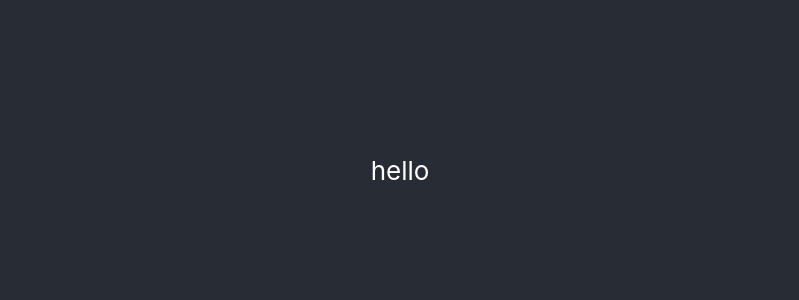
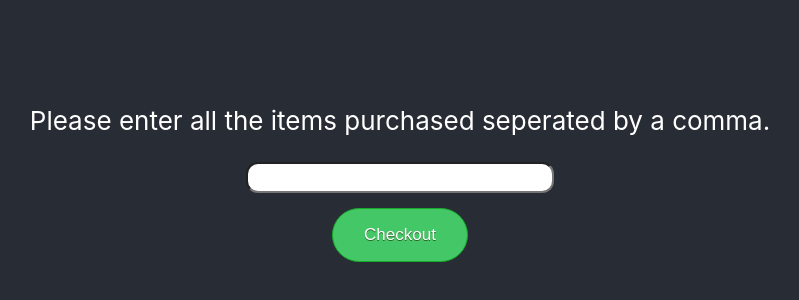
Before and after one commit to nikita101/groceryList, a React (Create React App) app in the folder grocery-list/: page / in a window 1280 px wide. Shown: the part 230-530 px from the top of the page, without its empty margins (240-1039 px from the left). Built offline with nearby package versions, Linux system fonts and the light colour scheme.

Commit message:
Created and Styled UI elements.

```diff
--- a/grocery-list/src/App.css
+++ b/grocery-list/src/App.css
@@ -36,3 +36,35 @@
     transform: rotate(360deg);
   }
 }
+
+
+.myButton {
+	background-color:#44c767;
+	border-radius:28px;
+	border:1px solid #18ab29;
+	display:inline-block;
+	cursor:pointer;
+	color:#ffffff;
+	font-family:Arial;
+	font-size:17px;
+	padding:16px 31px;
+	text-decoration:none;
+	text-shadow:0px 1px 0px #2f6627;
+}
+.myButton:hover {
+	background-color:#5cbf2a;
+}
+.myButton:active {
+	position:relative;
+	top:1px;
+}
+
+.checkoutInput {
+  height: 25px;
+  width: 300px;
+  display: block;
+  margin-bottom: 15px;
+  margin-left: auto;
+  margin-right: auto;
+  border-radius: 12px;
+}
--- a/grocery-list/src/Components/CheckoutCart.jsx
+++ b/grocery-list/src/Components/CheckoutCart.jsx
@@ -1,7 +1,18 @@
 import react from 'react'
 
-let CheckoutCart = () =>{
-    return 'hello'
+const CheckoutCart = () =>{
+
+    const onSubmit= ()=>{
+
+    }
+
+    return (
+        <form>
+            <p>Please enter all the items purchased seperated by a comma. </p>
+            <input className="checkoutInput" type="text"/>
+            <button type="submit" className="myButton"> Checkout </button>
+        </form>
+    )
 }
 
 export default CheckoutCart
```
